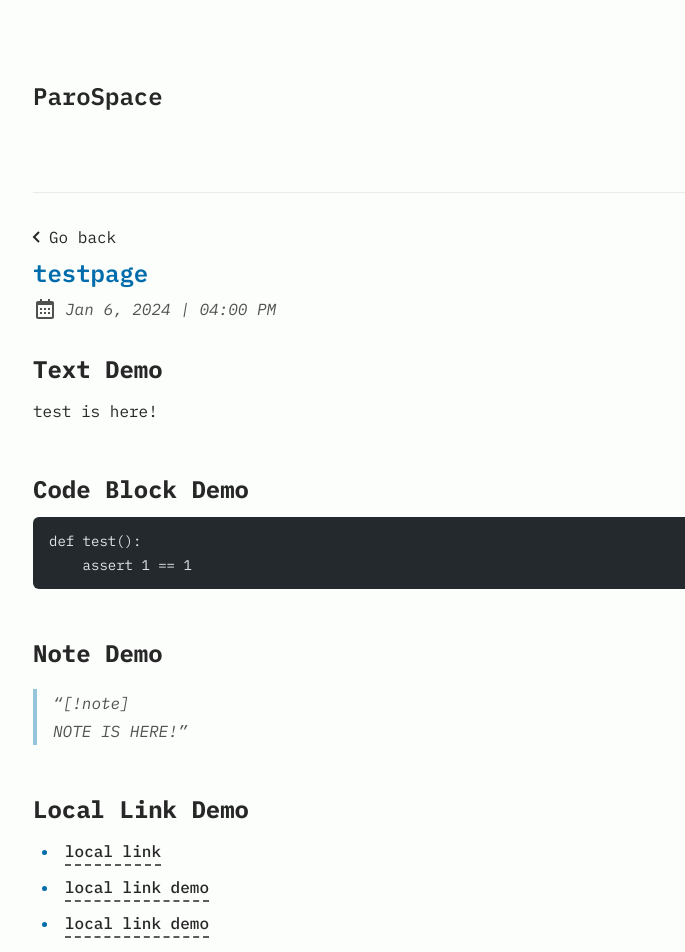
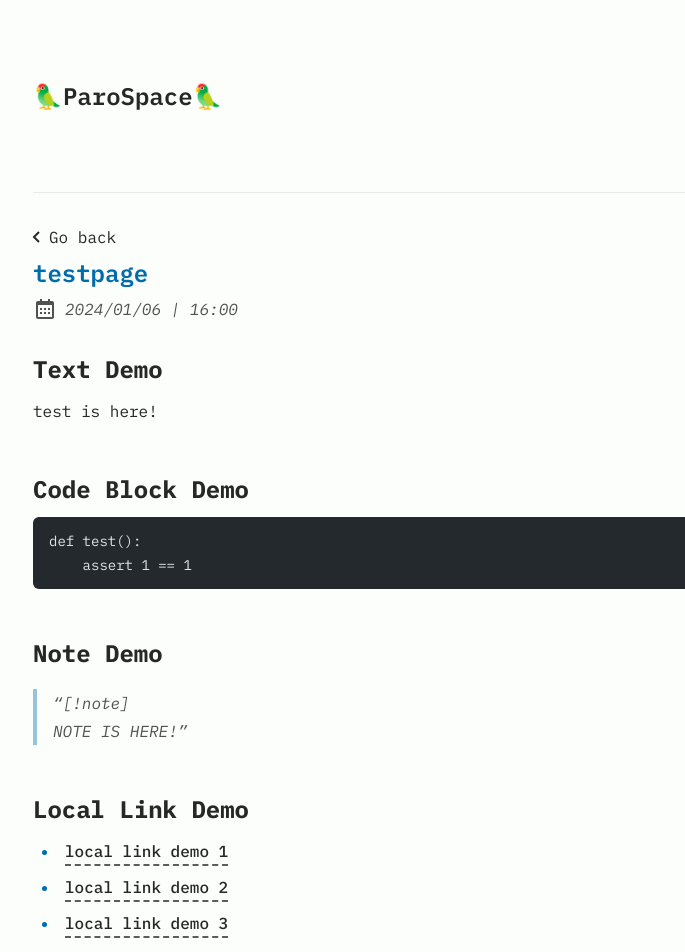
Before and after one commit to parrot808080/paro-space, an Astro site: page /posts/2024-01-06_16-51-40 in a window 1280 px wide. Shown: the top 952 px of the page, 239-924 px from the left. Built offline with nearby package versions, Linux system fonts and the light colour scheme; Astro itself is replaced by a stand-in of ours; some packages are replaced by stand-ins of ours; code samples lack their colours.

Commit message:
fix third page

```diff
--- a/src/components/Datetime.tsx
+++ b/src/components/Datetime.tsx
@@ -50,11 +50,12 @@ const FormattedDatetime = ({ pubDatetime, modDatetime }: DatetimesProps) => {
 
   const date = myDatetime.toLocaleDateString(LOCALE.langTag, {
     year: "numeric",
-    month: "short",
-    day: "numeric",
+    month: "2-digit",
+    day: "2-digit",
   });
 
   const time = myDatetime.toLocaleTimeString(LOCALE.langTag, {
+    hour12: false,
     hour: "2-digit",
     minute: "2-digit",
   });
--- a/src/config.ts
+++ b/src/config.ts
@@ -4,15 +4,15 @@ export const SITE: Site = {
   website: "https://astro-paper.pages.dev/", // replace this with your deployed domain
   author: "parrot808080",
   desc: "Blog",
-  title: "ParoSpace",
+  title: "🦜ParoSpace🦜",
   ogImage: "astropaper-og.jpg",
   lightAndDarkMode: true,
   postPerPage: 3,
 };
 
 export const LOCALE = {
-  lang: "en", // html lang code. Set this empty and default will be "en"
-  langTag: ["en-EN"], // BCP 47 Language Tags. Set this empty [] to use the environment default
+  lang: "ja", // html lang code. Set this empty and default will be "en"
+  langTag: ["ja", "en-US"], // BCP 47 Language Tags. Set this empty [] to use the environment default
 } as const;
 
 export const LOGO_IMAGE = {
--- a/src/content/blog/2024-01-06_16-51-40.md
+++ b/src/content/blog/2024-01-06_16-51-40.md
@@ -17,6 +17,6 @@ def test():
 > NOTE IS HERE!
 
 ## Local Link Demo
-- [local link](./2024-01-06_16-58-55)
-- [local link demo](2024-01-06_16-58-55)
-- [local link demo](../2024-01-06_16-58-55)
+- [local link demo 1](./2024-01-06_16-58-55)
+- [local link demo 2](2024-01-06_16-58-55)
+- [local link demo 3](../2024-01-06_16-58-55)
--- /dev/null
+++ b/src/content/blog/2024-01-06_18-38-29.md
@@ -0,0 +1,14 @@
+---
+title: demopage
+description: ""
+pubDatetime: 2024-01-06T18:38:29
+updated: 2024-01-06T22:11:11
+tags: ["test", "2024/01/06"]
+---
+> How do you like Wednesday?
+
+(水曜どうでしょう)
+
+> Would it be okey on Wednesday?
+
+(水曜日はどうでしょう)
```
